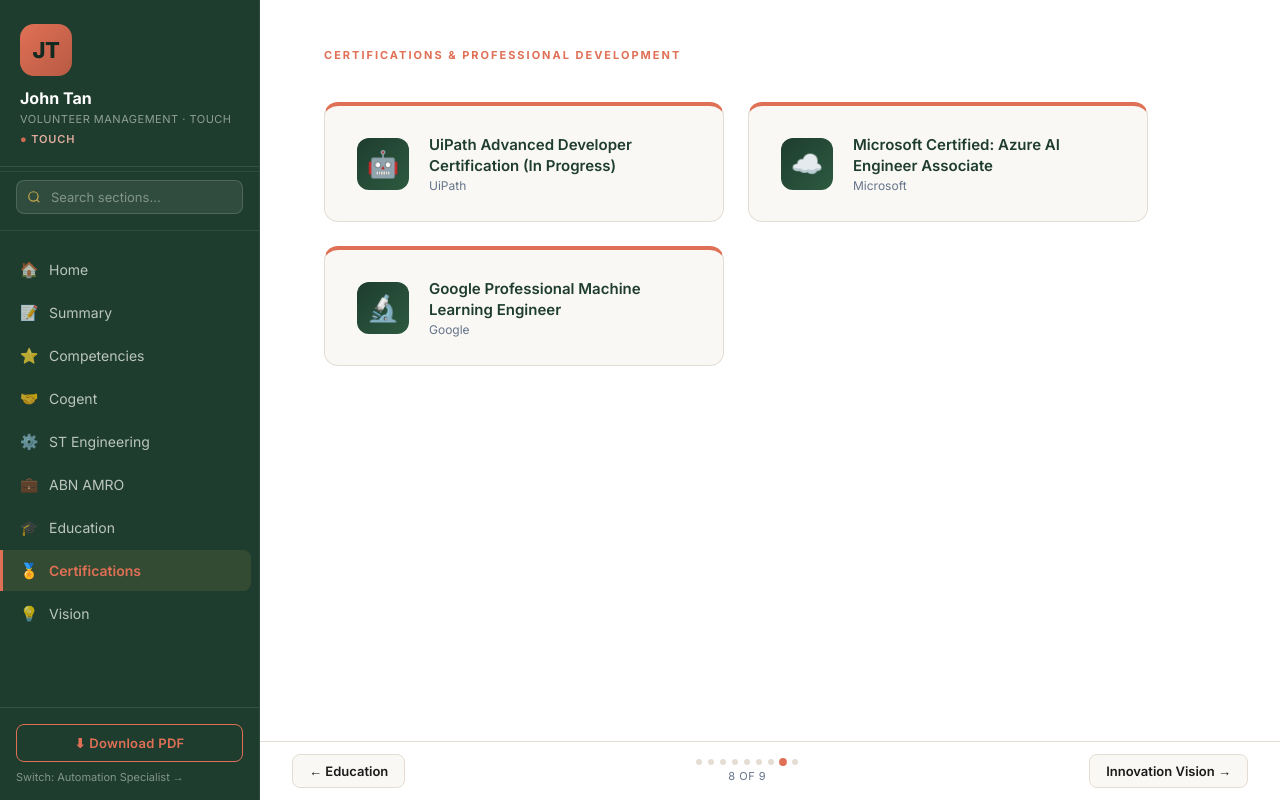
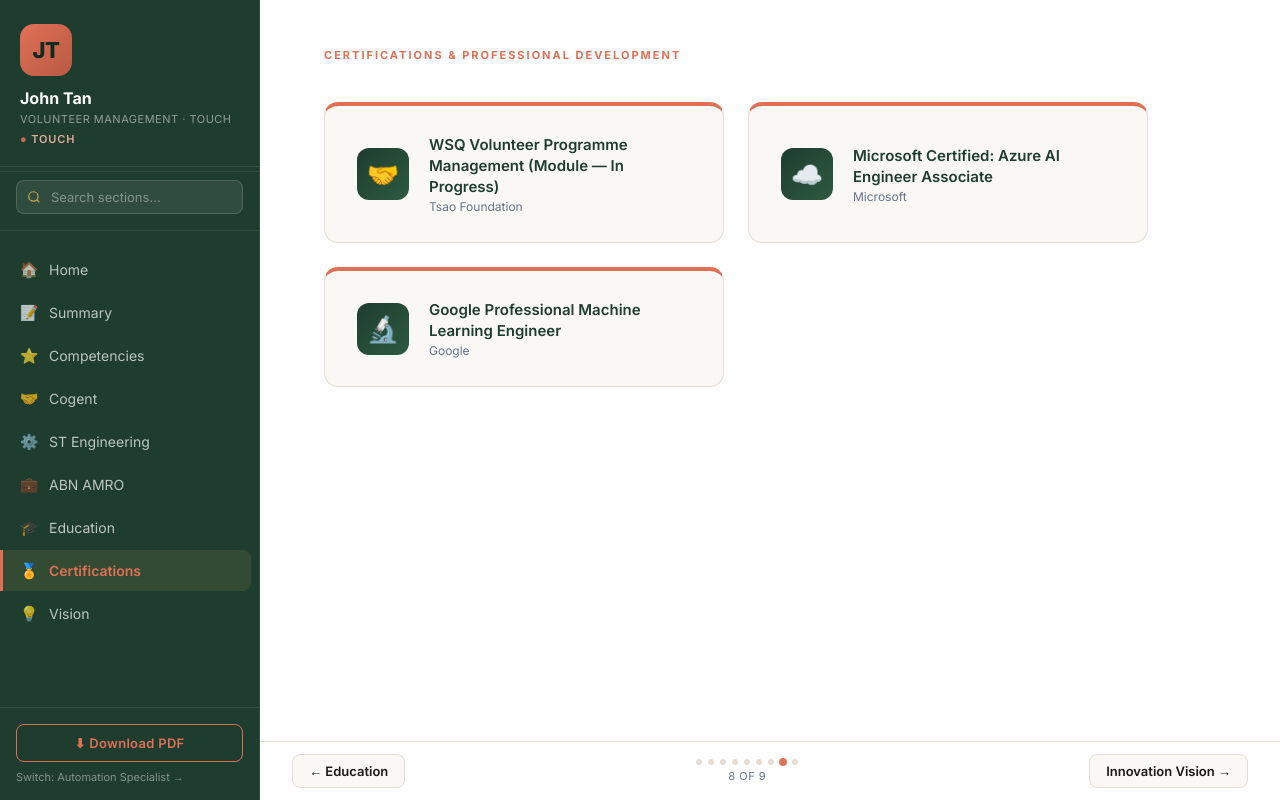
Before and after one commit to JohnTan38/john-tan-lbsa, a Next.js app: page /certifications in a window 1280 px wide. Built offline with nearby package versions, Linux system fonts and the light colour scheme.

Commit message:
feat: make CertificationsPage role-aware

```diff
--- a/src/components/pages/CertificationsPage.tsx
+++ b/src/components/pages/CertificationsPage.tsx
@@ -1,18 +1,22 @@
-import { resume } from '@/data/resume'
+'use client'
+
+import { useRole } from '@/lib/roleContext'
 import styles from './CertificationsPage.module.css'
 
 const CERT_META: Record<string, { icon: string; issuer: string }> = {
   'UiPath Advanced Developer Certification (In Progress)': { icon: '🤖', issuer: 'UiPath' },
   'Microsoft Certified: Azure AI Engineer Associate': { icon: '☁️', issuer: 'Microsoft' },
   'Google Professional Machine Learning Engineer': { icon: '🔬', issuer: 'Google' },
+  'WSQ Volunteer Programme Management (Module — In Progress)': { icon: '🤝', issuer: 'Tsao Foundation' },
 }
 
 export default function CertificationsPage() {
+  const { resumeData } = useRole()
   return (
     <div className={styles.page}>
       <div className={styles.section}>Certifications & Professional Development</div>
       <div className={styles.grid}>
-        {resume.certifications.items.map((cert, i) => {
+        {resumeData.certifications.items.map((cert, i) => {
           const meta = CERT_META[cert] ?? { icon: '🏅', issuer: 'Professional' }
           return (
             <div key={i} className={styles.card}>
```
